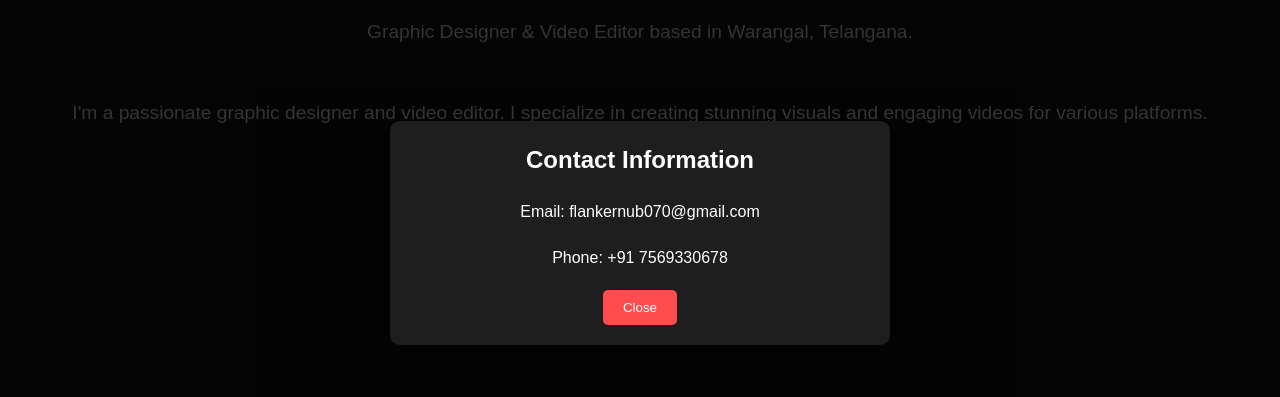
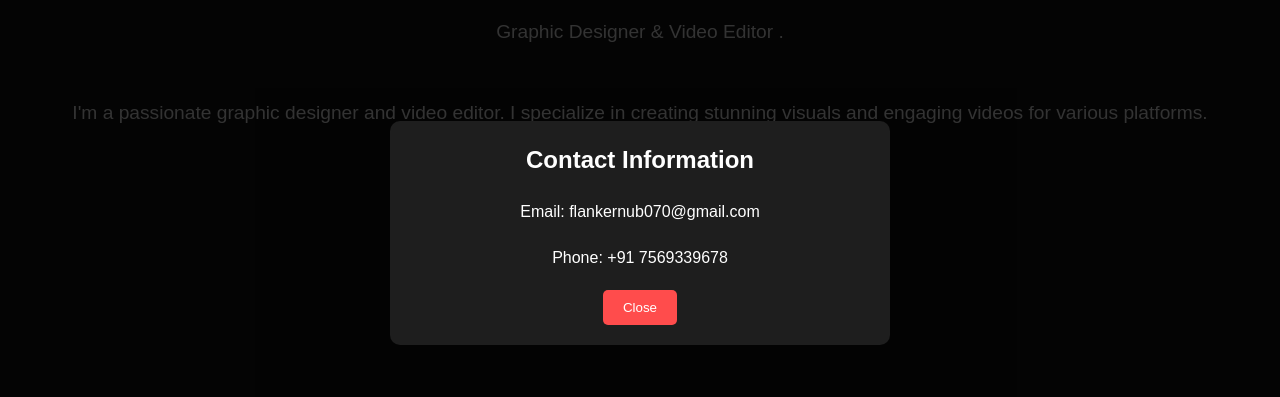
Before and after one commit to venkatesh3233/myportfolio, a plain HTML site: page index.html in a window 1280 px wide. Both pictures are taken after a click on the button "Contact Me". Shown: the part 167-564 px from the top of the page. Drawn offline with Linux system fonts and the light colour scheme.

Commit message:
Update index.html

```diff
--- a/index.html
+++ b/index.html
@@ -167,7 +167,7 @@
 
 <header>
     <h1>FlankerXd</h1>
-    <p>Graphic Designer & Video Editor based in Warangal, Telangana.</p>
+    <p>Graphic Designer & Video Editor .</p>
     <p>I'm a passionate graphic designer and video editor. I specialize in creating stunning visuals and engaging videos for various platforms.</p>
     <button class="contact-button" onclick="openModal()">Contact Me</button>
 </header>
@@ -238,7 +238,7 @@
     <div class="modal-content">
         <h2>Contact Information</h2>
         <p>Email: flankernub070@gmail.com</p>
-        <p>Phone: +91 7569330678</p>
+        <p>Phone: +91 7569339678</p>
         <button class="close-button" onclick="closeModal()">Close</button>
     </div>
 </div>
@@ -255,7 +255,7 @@
 <!-- About Me section at the bottom -->
 <section id="about">
     <h2>About Me</h2>
-    <p>My name is Venkatesh Bathini, and I'm a passionate graphic designer and video editor. I specialize in creating visually stunning designs and engaging video content for various platforms. With experience in branding, digital marketing, and gaming content creation, I aim to deliver high-quality work that resonates with audiences. Based in Warangal, Telangana.</p>
+    <p>My name is Venkatesh Bathini, and I'm a passionate graphic designer and video editor. I specialize in creating visually stunning designs and engaging video content for various platforms. With experience in branding, digital marketing, and gaming content creation, I aim to deliver high-quality work that resonates with audiences.</p>
 </section>
 
 <script>
```
